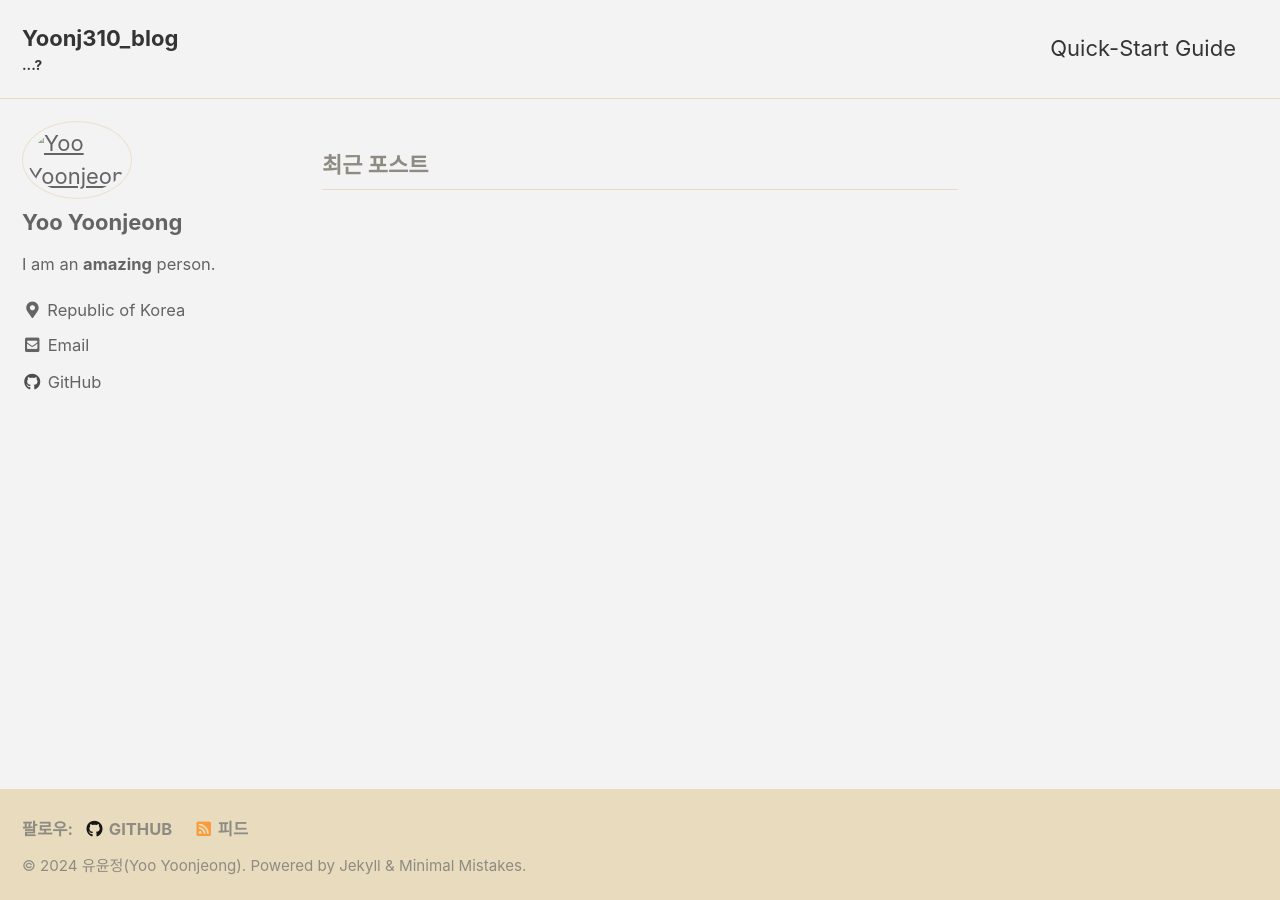
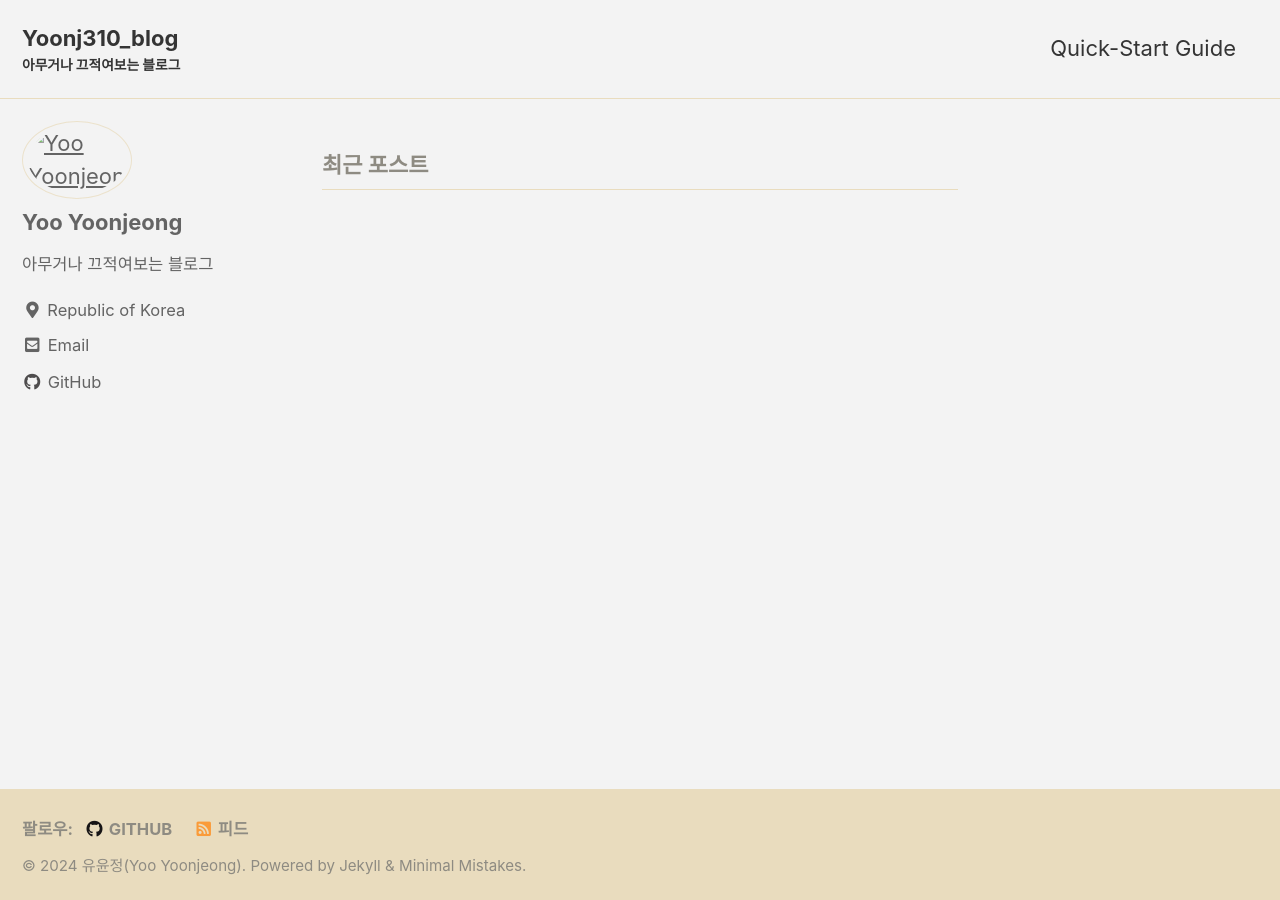
Before and after one commit to YoonjeongYoo/YoonjeongYoo.github.io, a Jekyll site: the page built from index.html, in a window 1280 px wide. Built offline with Jekyll 4.4.1, drawn with Linux system fonts in a browser that asks for light colours; cached includes are drawn as plain includes; the list of posts is cut into pages by our own code.

Commit message:
프로필 추가 수정

```diff
--- a/_config.yml
+++ b/_config.yml
@@ -18,7 +18,7 @@ minimal_mistakes_skin    : "dirt" # "air", "aqua", "contrast", "dark", "dirt", "
 locale                   : "ko-KR"
 title                    : "Yoonj310_blog"
 title_separator          : "-"
-subtitle                 : "...?"
+subtitle                 : "아무거나 끄적여보는 블로그"
 name                     : "유윤정(Yoo Yoonjeong)"
 description              : "An amazing website."
 url                      : "https://yoonjeongyoo.github.io/"
@@ -105,8 +105,8 @@ analytics:
 # Site Author
 author:
   name             : "Yoo Yoonjeong"
-  avatar           : "/assets/images/bio-photo.jpg"
-  bio              : "I am an **amazing** person."
+  avatar           : "docs/assets/images/bio-photo.jpg"
+  bio              : "아무거나 끄적여보는 블로그"
   location         : "Republic of Korea"
   email            :
   links:
```
